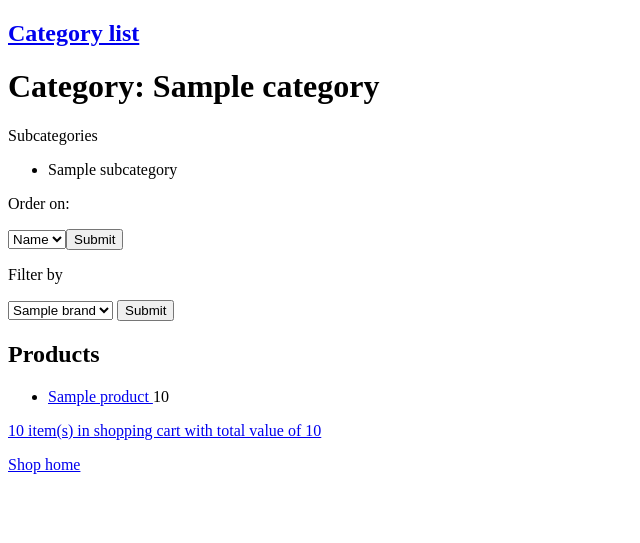
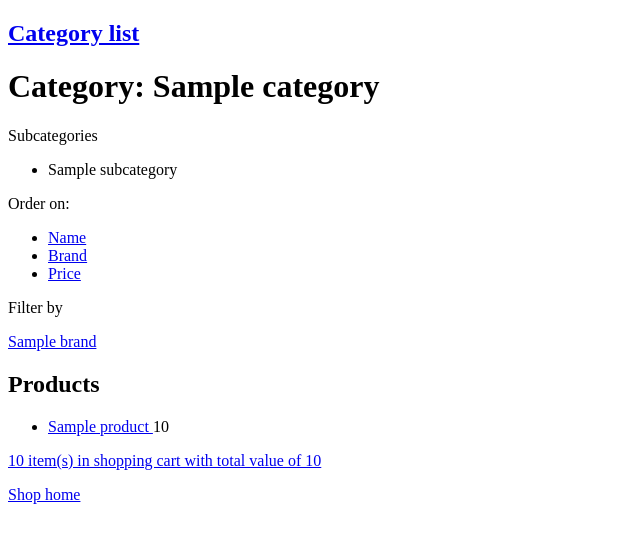
Before and after one commit to dokterbob/basic-webshop, a Django app: template basic_webshop/templates/basic_webshop/category_detail.html in a window 1280 px wide. Shown: the top 543 px of the page, without its empty margins (0-640 px from the left). Run offline with Django 3.2, Linux system fonts and the light colour scheme; the template is opened without the code that fills it: most values are stand-ins (such as "Sample title", 1, 10 or a date in 2020); some libraries are stand-ins or nearby versions.

Commit message:
Keep the query_string context when generating new URLs to save the sort_order, filtering etc.

```diff
--- a/basic_webshop/templates/basic_webshop/category_detail.html
+++ b/basic_webshop/templates/basic_webshop/category_detail.html
@@ -1,5 +1,6 @@
 {% extends "basic_webshop/base.html" %}
 {% load pagination_tags %}
+{% load generate_url %}
 
 {% block content %}
     <h2><a href="{% url category_list %}">Category list</a></h2>
@@ -15,31 +16,22 @@
     {% endif %}
 
     <p>Order on:</p>
-    <form action="" method="GET">
-      <select name="sort_order">
 
-          <option {% if sort_order == 'name' %} selected="selected" {% endif %} value="name">Name</option>
+    <ul>
+      {% if sort_order != 'name' %}<li><a href="{% generate_url 'sort_order' 'name'  %}">Name</a></li>{% endif %}
+      {% if sort_order != 'brand' %}<li><a href="{% generate_url 'sort_order' 'brand' %}">Brand</a></li>{% endif %}
+      {% if sort_order != 'price' %}<li><a href="{% generate_url 'sort_order' 'price' %}">Price</a></li>{% endif %}
+    </ul>
 
-          <option {% if sort_order == 'brand' %} selected="selected" {% endif %} value="brand">Brand</option>
-          <option {% if sort_order == 'price' %} selected="selected" {% endif %} value="price">Price</option>
-      </selected>
-      <input type="submit" />
-    </form>
-
-    {% if not brands|length_is:"0" %}
+    {% if brands %}
       <p>Filter by</p>
-    <form action="" method="GET">
-        <select name="filter_brand">
       {% for brand in brands %}
         {% if brand.slug == current_brand %}
-          <option selected="selected" value="{{ brand.slug }}">{{ brand }}</option>
+        <a href="{% generate_url 'filter_brand' brand.slug %}">{{ brand }}</a>(Geselecteerd)
         {% else %}
-          <option value="{{ brand.slug }}">{{ brand }}</option>
+        <a href="{% generate_url 'filter_brand' brand.slug %}">{{ brand }}</a>
         {% endif %}
       {% endfor %}
-      </select>
-      <input type="submit" />
-    </form>
     {% endif %}
 
     <h2>Products</h2>
@@ -48,4 +40,5 @@
     {% else %}
         <p>No products found in this category.</p>
     {% endif %}
+
 {% endblock content %}
--- /dev/null
+++ b/basic_webshop/templatetags/generate_url.py
@@ -0,0 +1,20 @@
+from django.utils.http import urlencode
+from django.utils.safestring import mark_safe
+from django.utils.html import escape
+from django.template import Library
+from django.template.defaultfilters import stringfilter
+
+register = Library()
+
+@register.simple_tag(takes_context=True)
+def generate_url(context, key, val):
+    # XXX: This templatetag should be called after the request context has been fully processed.
+    # XXX: i'm not sure if the arguments should be validated in any way.
+
+    if 'request' in context:
+        q = context['request'].GET.copy()
+        q[key] = val
+
+        return mark_safe('?%s' % (q.urlencode(), ))
+
+    return mark_safe('')
--- a/basic_webshop/views.py
+++ b/basic_webshop/views.py
@@ -57,6 +57,7 @@ class CategoryDetail(InShopViewMixin, DetailView):
         if filter_brand:
             products = get_list_or_404(products, brand__slug = filter_brand)
         context['current_brand'] = filter_brand
+        context['sort_order'] = sort_order
         context['brands'] = Brand.objects.all()
         context['subcategories'] = object.get_subcategories()
         context['products'] = products
```
Also changed, not shown: basic_webshop/templatetags/__init__.py (added). Lines whose indentation alone changed are shown as unchanged.
